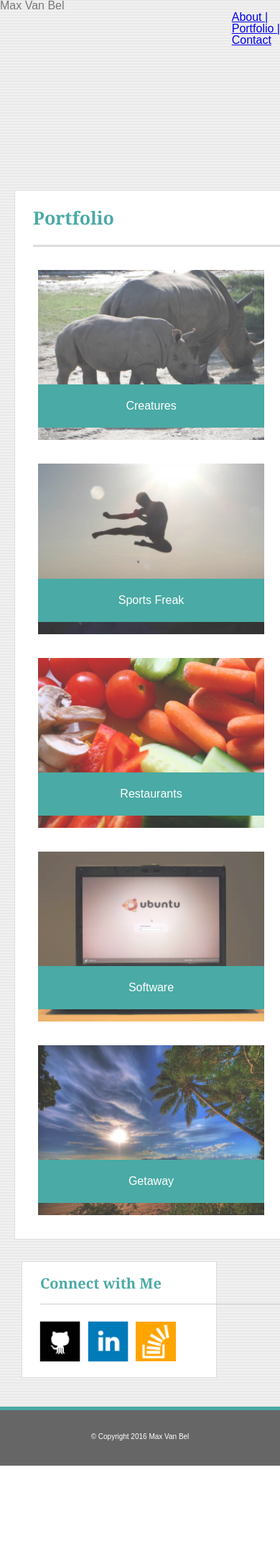
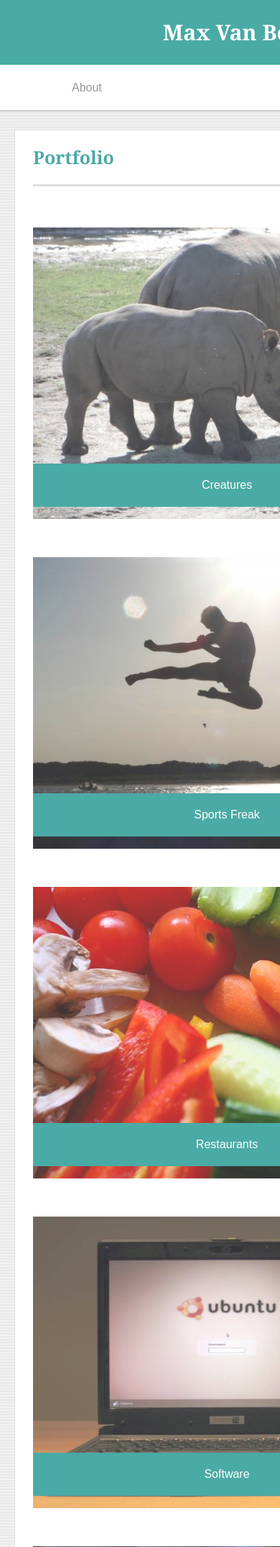
Before and after one commit to mdvb1001/Responsive-Portfolio, a PHP site: page /portfolio.html in a window 390 px wide; the page is wider, and only the part inside the window is pictured. Shown: the top 2149 px of that part at 72% size. Before the commit the page ends 2036 px from the top of that part, so only its background shows below. Run offline with PHP 8.4, Linux system fonts and the light colour scheme.

Commit message:
finish 1

```diff
--- a/assets/css/style.css
+++ b/assets/css/style.css
@@ -462,33 +462,35 @@
     }
 
     nav {
-    float: left;
     margin: 0;
     display: inline;
     max-height: 63px;
     width: 100%;
     max-width: 640px;
+    display: inline-block;
     }
 
     nav a {
     color: #999;
     text-decoration: none;
-    margin-left: 15px;
-    display: inline-block;
+    margin-left: 0px;
     border-left: 1px solid #efefef;
-    padding-left: 55px;
     line-height: 18px;
-    margin: 22.5px 40px;
+    margin-top: 22.5px;
+    margin-bottom: 22.5px;
+    padding-left: 60px;
+    padding-right: 60px;
 
     }
 
     nav a:first-child {
     border-left: 0 none;
-    margin: 22.5px 35px;
+    margin: 22.5px 20px 22.5px 40px;
     }
 
     .buzz {
         max-width: 600px;
+        width: 100%;
         display: inline;
         padding-top: 120px;
     }
@@ -507,7 +509,7 @@
 
 
     .content {
-        margin-top: 200px;
+        margin-top: 180px;
         margin-left: 20px;
         max-width: 600px;
         width: 100%;
@@ -515,7 +517,7 @@
 
     .center {
         width: 100%;
-        max-width: 560px;
+        max-width: 550px;
 
     }
     .para {
@@ -525,20 +527,42 @@
         width: 100%;
     }
 
-    .nav {
+    .side {
 
+        width: 600px;
+        float: left;
+        height: 160px;
+        margin: 0px 0px 30px 20px;
     }
 
-
-    .side {
-        width: 270px;
-        float: left;
-        height: 160px;
-        margin: 0px 20px 30px 30px;
+    .side-title {
+        font-weight: bold;
+        width: 555px;
+        border-bottom: 1px solid #cecece;
+        font-family:'Georgia', Times, Times New Roman, serif;
+        margin-bottom: 0px;
+        margin-top: 20px;
+        margin-left: 25px;
+        padding-bottom: 18px;
+        color: #4aaaa5;
+        text-align: left;
     }
 
     .pic-a {
         display: block;
         margin: 0px 32px 30px 32px;
     }
+
+    .pic-a {
+        width: 540px;
+        overflow: auto;
+        position: relative;
+        float: left;
+        margin: 25px;
+    }
+
+    .pic-a h3 {
+        width: 540px;
+
+    }
 }
--- a/portfolio.html
+++ b/portfolio.html
@@ -9,12 +9,14 @@
 <body>
 
 
-   <header>
-    <div class="header">
-      <h1 class="name">Max Van Bel</h1>
-      <ul class="nav">
-          <li class="nav-element"><a class="nav-link" href="index.html">About |</a></li><li class="nav-element"><a class="nav-link" href="portfolio.html">Portfolio |</a></li><li class="nav-element"><a class="nav-link" href="contact.html">Contact</a></li>
-      </ul>
+   <header id="masthead">
+    <div class="container clearfix">
+      <a href="index.html" id="logo">Max Van Bel </a>
+      <nav>
+        <a href="index.html">About</a>
+        <a href="portfolio.html">Portfolio</a>
+        <a href="contact.html">Contact</a>
+      </nav>
     </div>
   </header>
 
```
Also changed, not shown: contact.html (+8 -6 lines).
